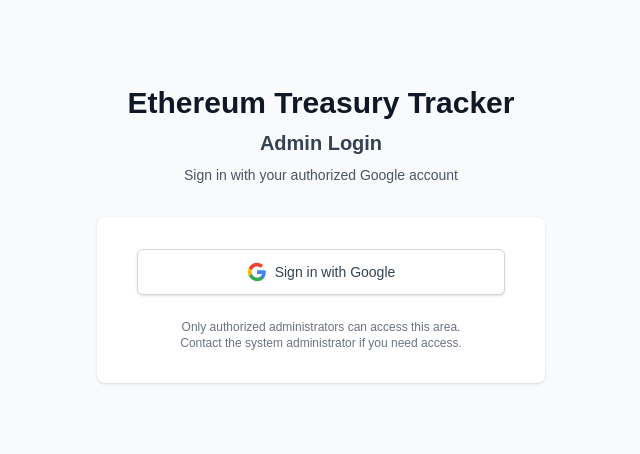
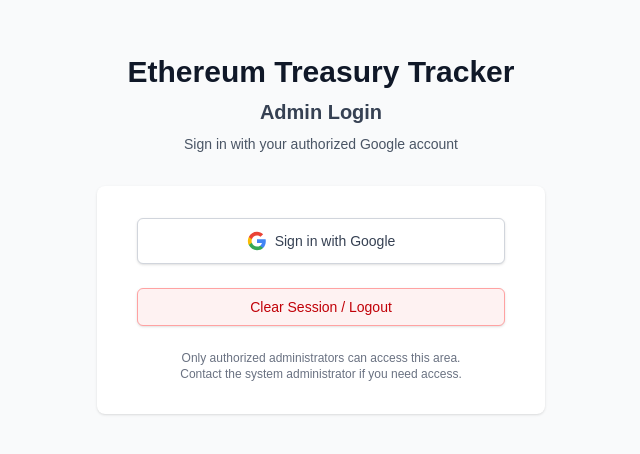
Before and after one commit to bobgourley/eth-treasury-tracker, a Next.js app: page /admin/login in a window 1280 px wide. Shown: the part 166-620 px from the top of the page, without its empty margins (319-959 px from the left). Built offline with nearby package versions, Linux system fonts and the light colour scheme; no server answers.

Commit message:
Add logout/clear session button to login screen for easier testing

```diff
--- a/src/app/admin/login/page.tsx
+++ b/src/app/admin/login/page.tsx
@@ -1,6 +1,6 @@
 'use client'
 
-import { signIn, getSession } from 'next-auth/react'
+import { signIn, signOut, getSession } from 'next-auth/react'
 import { useEffect, useState } from 'react'
 import { useRouter } from 'next/navigation'
 
@@ -39,6 +39,17 @@ export default function AdminLogin() {
       setError('An error occurred during sign in. Please try again.')
     } finally {
       setIsLoading(false)
+    }
+  }
+
+  const handleLogout = async () => {
+    try {
+      await signOut({ redirect: false })
+      setError('')
+      // Clear any cached session data
+      window.location.reload()
+    } catch (error) {
+      console.error('Logout error:', error)
     }
   }
 
@@ -102,6 +113,13 @@ export default function AdminLogin() {
               )}
             </button>
 
+            <button
+              onClick={handleLogout}
+              className="w-full flex justify-center items-center py-2 px-4 border border-red-300 rounded-md shadow-sm bg-red-50 text-sm font-medium text-red-700 hover:bg-red-100 focus:outline-none focus:ring-2 focus:ring-offset-2 focus:ring-red-500"
+            >
+              Clear Session / Logout
+            </button>
+
             <div className="text-center">
               <p className="text-xs text-gray-500">
                 Only authorized administrators can access this area.
```
